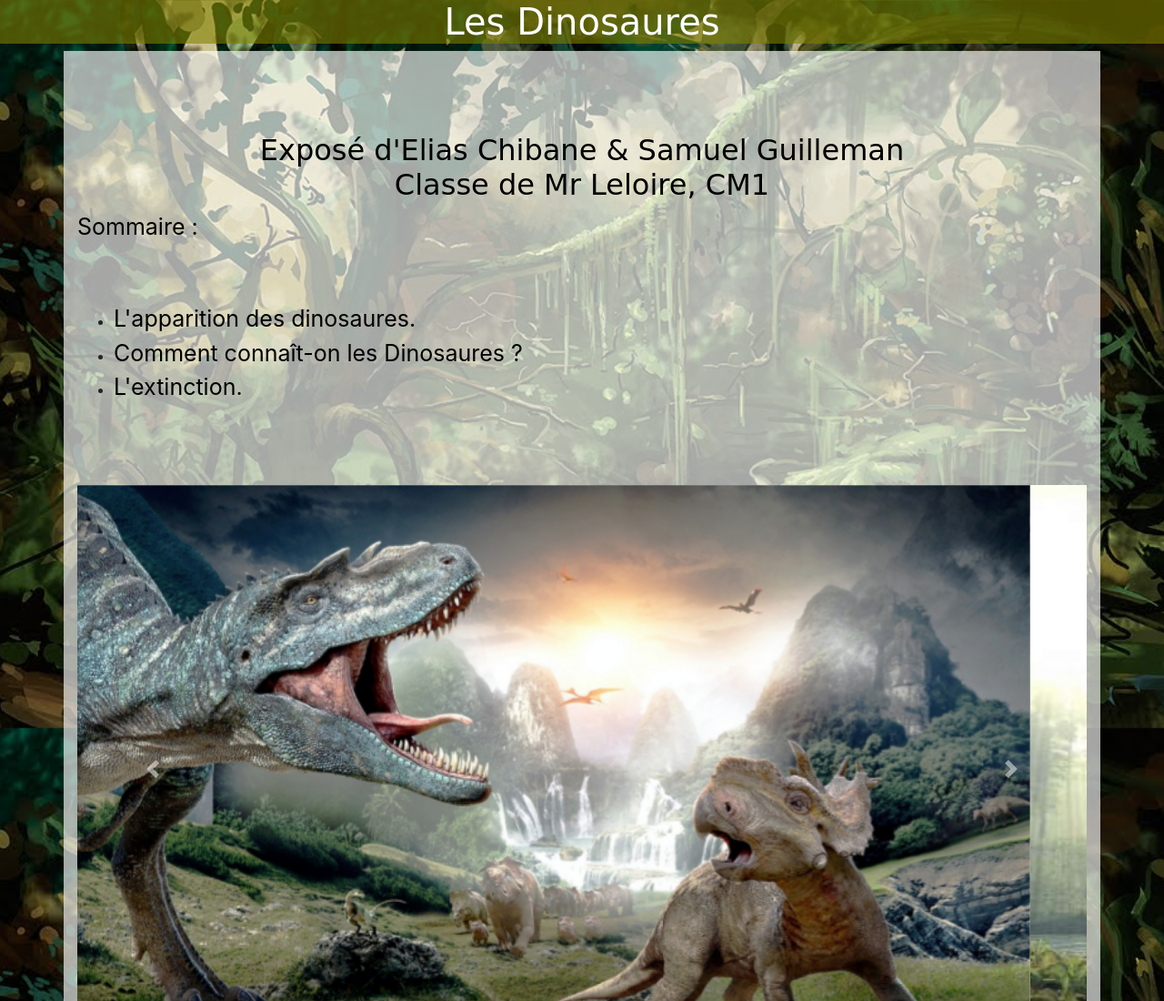
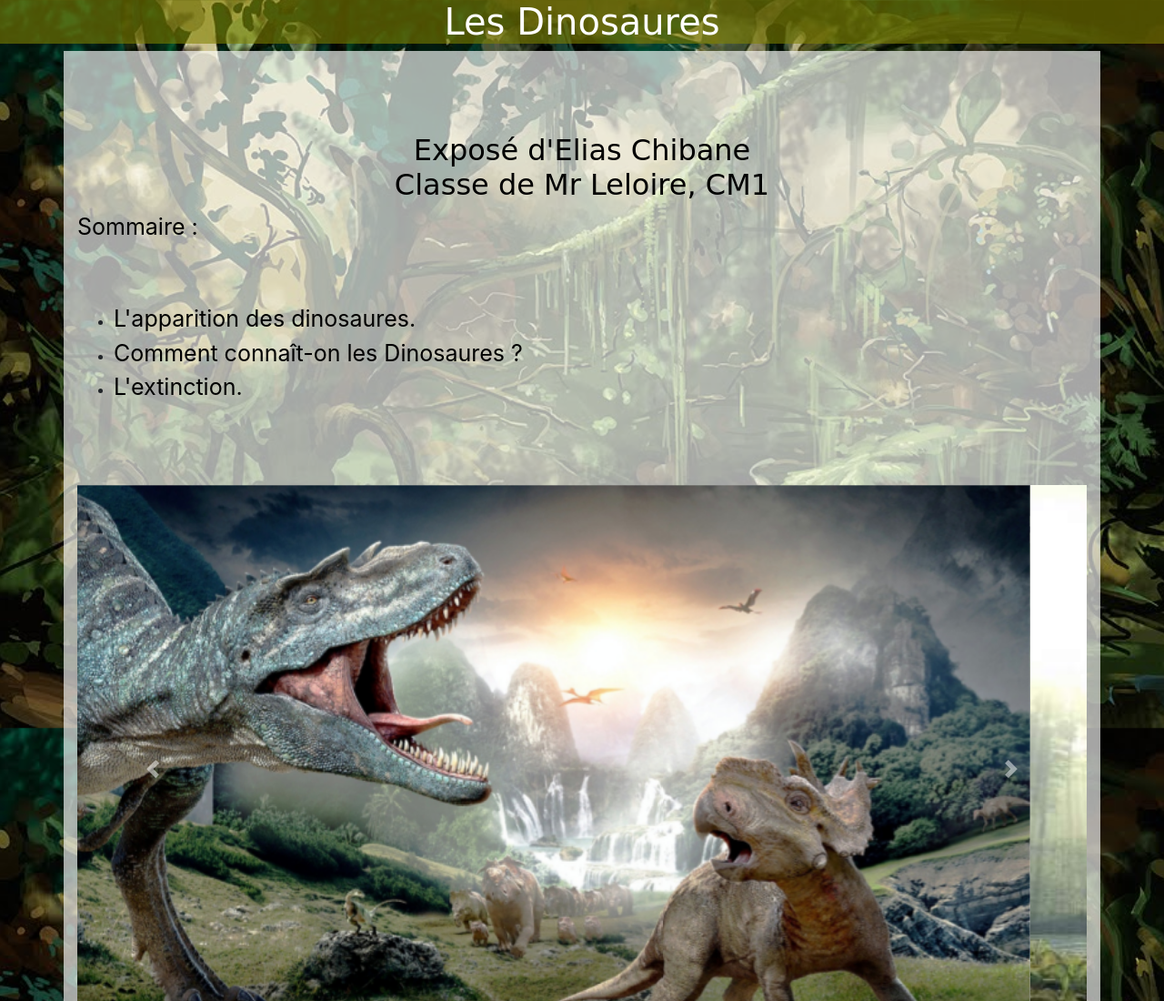
Before and after one commit to nawellg/expose-dino, a plain HTML site: page index.html in a window 1280 px wide. Shown: the top 1100 px of the page at 91% size. Drawn offline with nearby package versions, Linux system fonts and the light colour scheme; a web font is replaced by a local one.

Commit message:
Update index.html

```diff
--- a/index.html
+++ b/index.html
@@ -16,7 +16,7 @@
 <body>
     <h1>Les Dinosaures</h1>
     <div class='container sommaire'>
-        <h2>Exposé d'Elias Chibane & Samuel Guilleman<br> Classe de Mr Leloire, CM1</h2>
+        <h2>Exposé d'Elias Chibane<br> Classe de Mr Leloire, CM1</h2>
         <p>Sommaire : </p>
         <br><br>
         <ul>
```
